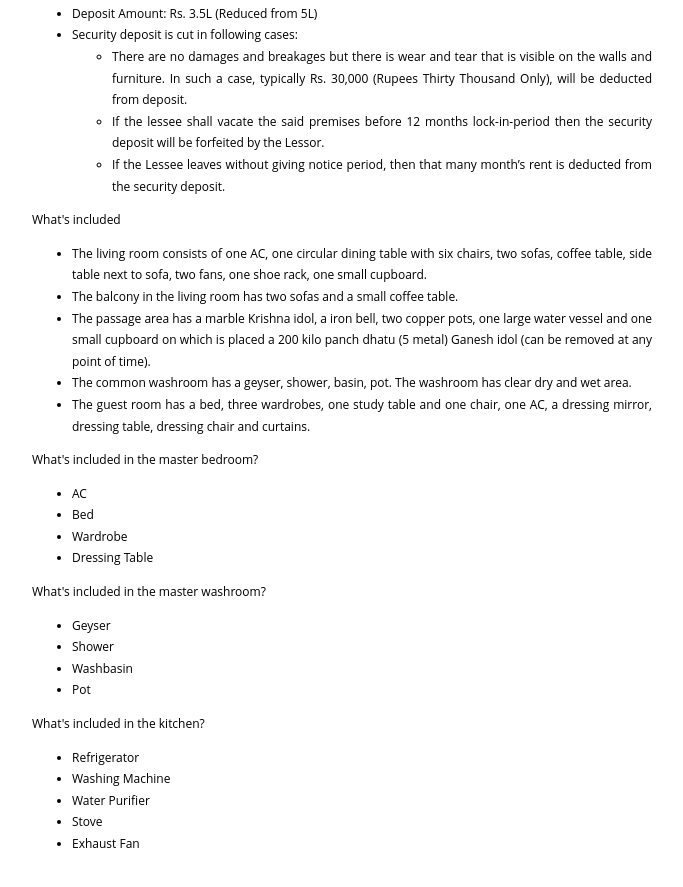
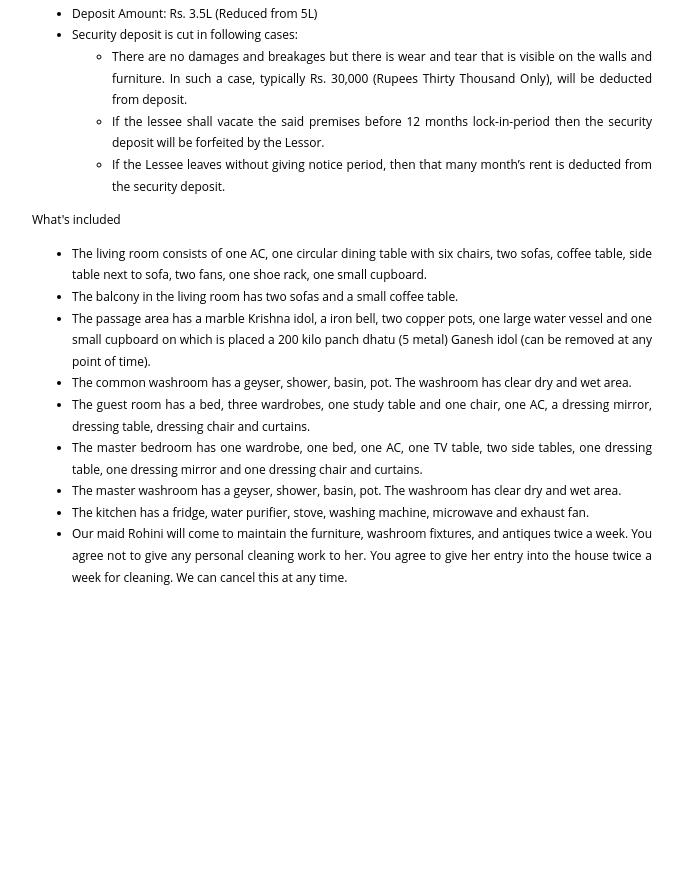
Before and after one commit to dharashah04/juhu, a plain HTML site: page index.html in a window 1280 px wide. Shown: the part 8423-9310 px from the top of the page, without its empty margins (298-981 px from the left). After the commit the page ends 9118 px from the top, so only its background shows below. Drawn offline with Linux system fonts and the light colour scheme.

Commit message:
Update index.html

```diff
--- a/index.html
+++ b/index.html
@@ -230,28 +230,10 @@ rack, one small cupboard.</li>
 one large water vessel and one small cupboard on which is placed a 200 kilo panch dhatu (5 metal) Ganesh idol (can be removed at any point of time).</li>
             <li>The common washroom has a geyser, shower, basin, pot. The washroom has clear dry and wet area.</li>
             <li>The guest room has a bed, three wardrobes, one study table and one chair, one AC, a dressing mirror, dressing table, dressing chair and curtains.</li>
-          </ul>
-          <p>What's included in the master bedroom?</p>
-          <ul>
-              <li>AC</li>
-              <li>Bed</li>
-              <li>Wardrobe</li>
-              <li>Dressing Table</li>
-          </ul>
-          <p>What's included in the master washroom?</p>
-          <ul>
-              <li>Geyser</li>
-              <li>Shower</li>
-              <li>Washbasin</li>
-              <li>Pot</li>
-          </ul>
-          <p>What's included in the kitchen?</p>
-          <ul>
-              <li>Refrigerator</li>
-              <li>Washing Machine</li>
-              <li>Water Purifier</li>
-              <li>Stove</li>
-              <li>Exhaust Fan</li>
+            <li>The master bedroom has one wardrobe, one bed, one AC, one TV table, two side tables, one dressing table, one dressing mirror and one dressing chair and curtains.</li>
+            <li>The master washroom has a geyser, shower, basin, pot. The washroom has clear dry and wet area.</li>
+            <li>The kitchen has a fridge, water purifier, stove, washing machine, microwave and exhaust fan.</li>
+            <li>Our maid Rohini will come to maintain the furniture, washroom fixtures, and antiques twice a week. You agree not to give any personal cleaning work to her. You agree to give her entry into the house twice a week for cleaning. We can cancel this at any time.</li>
           </ul>
           <br/>
           <br/>
```
